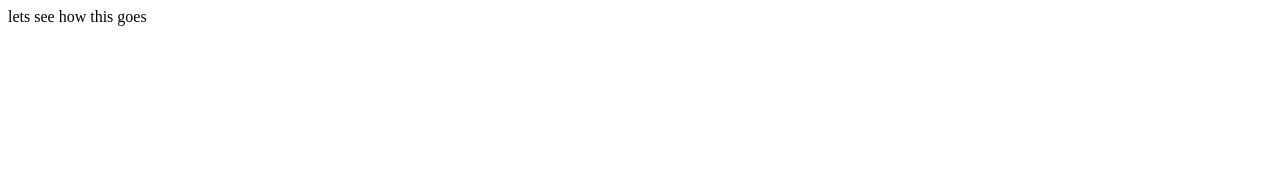
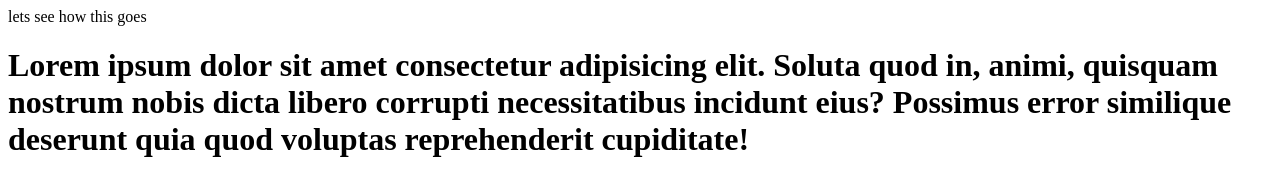
Before and after one commit to husseinaskurdad/git-test, a plain HTML site: page index.html in a window 1280 px wide. Drawn offline with Linux system fonts and the light colour scheme.

Commit message:
add paragraph to code

```diff
--- a/index.html
+++ b/index.html
@@ -7,5 +7,6 @@
 </head>
 <body>
     lets see how this goes
+    <h1>Lorem ipsum dolor sit amet consectetur adipisicing elit. Soluta quod in, animi, quisquam nostrum nobis dicta libero corrupti necessitatibus incidunt eius? Possimus error similique deserunt quia quod voluptas reprehenderit cupiditate!</h1>
 </body>
 </html>
```
